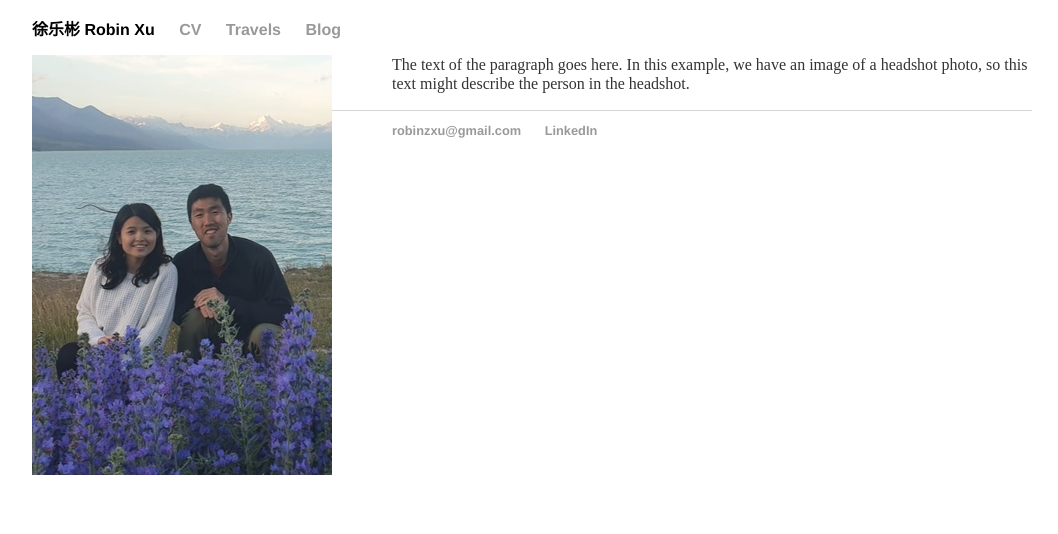
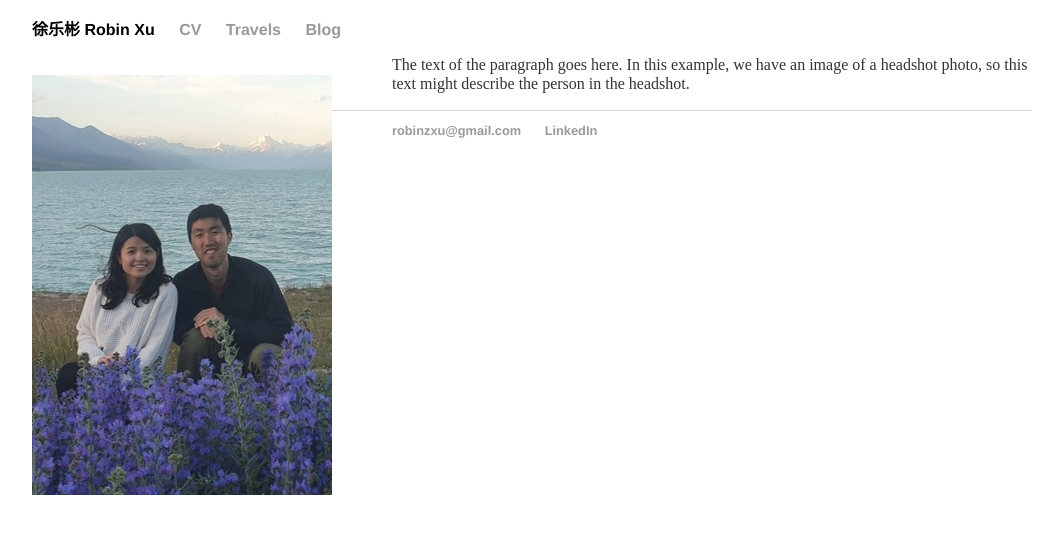
Before and after one commit to robinzxu/robinzxu.github.io, a Jekyll site: the page built from index.html, in a window 1280 px wide. Shown: the top 534 px of the page, without its empty margins (108-1166 px from the left). Built offline with Jekyll 4.4.1, drawn with Linux system fonts in a browser that asks for light colours.

Commit message:
Update main.css

```diff
--- a/css/main.css
+++ b/css/main.css
@@ -17,12 +17,12 @@ nav ul li, footer ul li { display: inline; margin-right: 20px; }
     color:#000000;
 }
 
-footer { border-top: 1px solid #d5d5d5; font-size: 0.8em; float: none;}
+footer { border-top: 1px solid #d5d5d5; font-size: 0.8em;}
 
 /* Home */
 .left {
  float: left;
- padding: 0 60px 60px 0;
+ padding: 20px 60px 60px 0;
 }
 
 /* Blog */
```
